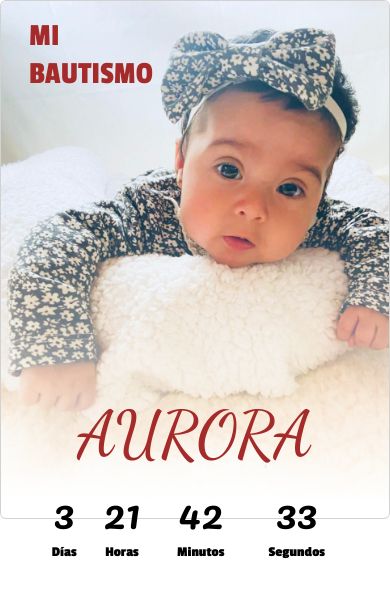
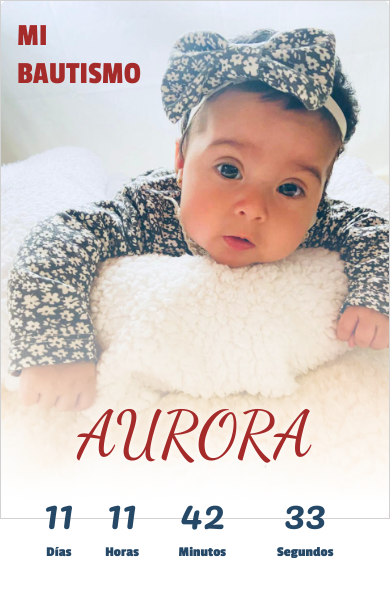
Before and after one commit to martinsosa5/Bautismo-aurora, a plain HTML site: page index.html in a window 390 px wide. Drawn offline with nearby package versions, Linux system fonts and the light colour scheme; a web font is replaced by a local one.

Commit message:
termine de hacer la seccion principal responsiva para dispositivos moviles

```diff
--- a/css/principal.css
+++ b/css/principal.css
@@ -1,3 +1,7 @@
+.card{
+    border-radius: 0%;
+    box-shadow: none;
+}
 
 .gradient-overlay {
     background: linear-gradient(to top, white 3%, transparent 60%);
@@ -12,6 +16,8 @@
         font-family: var(--tipografiaDancing-Script);
         color: brown;
         font-size: 4rem;
+        text-shadow: 0px 0px 7px rgb(255, 255, 255);
+
 
 }
 .titulo_1 {
@@ -22,7 +28,7 @@
 
 .titulo_1 h3{
     font-family: var(--tipografiaPassion-One);
-    color: brown;
+    color: var(--colorPrimario);
     font-size: 2rem;
 }
 
@@ -31,7 +37,7 @@ td {
     /* border-style: solid; */
     border-color: #ffffff;
     /* border-width: 0px; */
-    color: black;
+    color: var(--colorAzul);
    /*  padding: 0px; */
     font-size: 40px;
     font-family: var(--tipografiaPacifico);
@@ -40,9 +46,21 @@ td {
 
 th {
 /*  border-width: 0px; */
-color: black;
+color: var(--colorAzul);
  text-align: center;
 /* padding: 0px; */
 font-size: 14px;
 font-family: var(--tipografiaPassion-One);
 }
+
+
+/* MEDIAS QUERIS */
+
+@media (max-width: 360px) {
+    /* Estilos para pantallas con un ancho máximo de 360px  */
+    .titulo_2 {
+
+        height: 37vh;           /* Define la altura completa del contenedor */
+    }
+
+}
--- a/css/variables.css
+++ b/css/variables.css
@@ -5,6 +5,7 @@
     --tipografiaPacifico: "Pacifico", cursive;
     --tipografiaMerriweather-Sans: "Merriweather Sans", sans-serif ;
     --tipografiaPoppins: 'Poppins', sans-serif;
-    --colorPrimario: black;
-    --colorSecundario: rgb(253, 79, 4);
+    --colorPrimario: brown;
+    --colorAzul: #254867;
+    --colorDorado: #ba964a;
 }
--- a/index.html
+++ b/index.html
@@ -11,11 +11,11 @@
 </head>
 <body>
 
-    <section class="">
+    <section class="contenedor-principal">
         <div class="card card_container">
             <img src="/img/01.jpeg" class="card-img" alt="...">
             <div class="card-img-overlay gradient-overlay">
-                <div class="container d-flex flex-column">
+                <div class="d-flex flex-column">
                    <div class="titulo_1">
                     <h3 class="">MI <br>BAUTISMO</h3>
                    </div>
@@ -59,7 +59,7 @@
           //===
           // VARIABLES
           //===
-          const DATE_TARGET = new Date('10/05/2024 10:30 PM');
+          const DATE_TARGET = new Date('10/13/2024 12:30 PM');
           // DOM for render
           const SPAN_DAYS = document.querySelector('span#days');
           const SPAN_HOURS = document.querySelector('span#hours');
```
